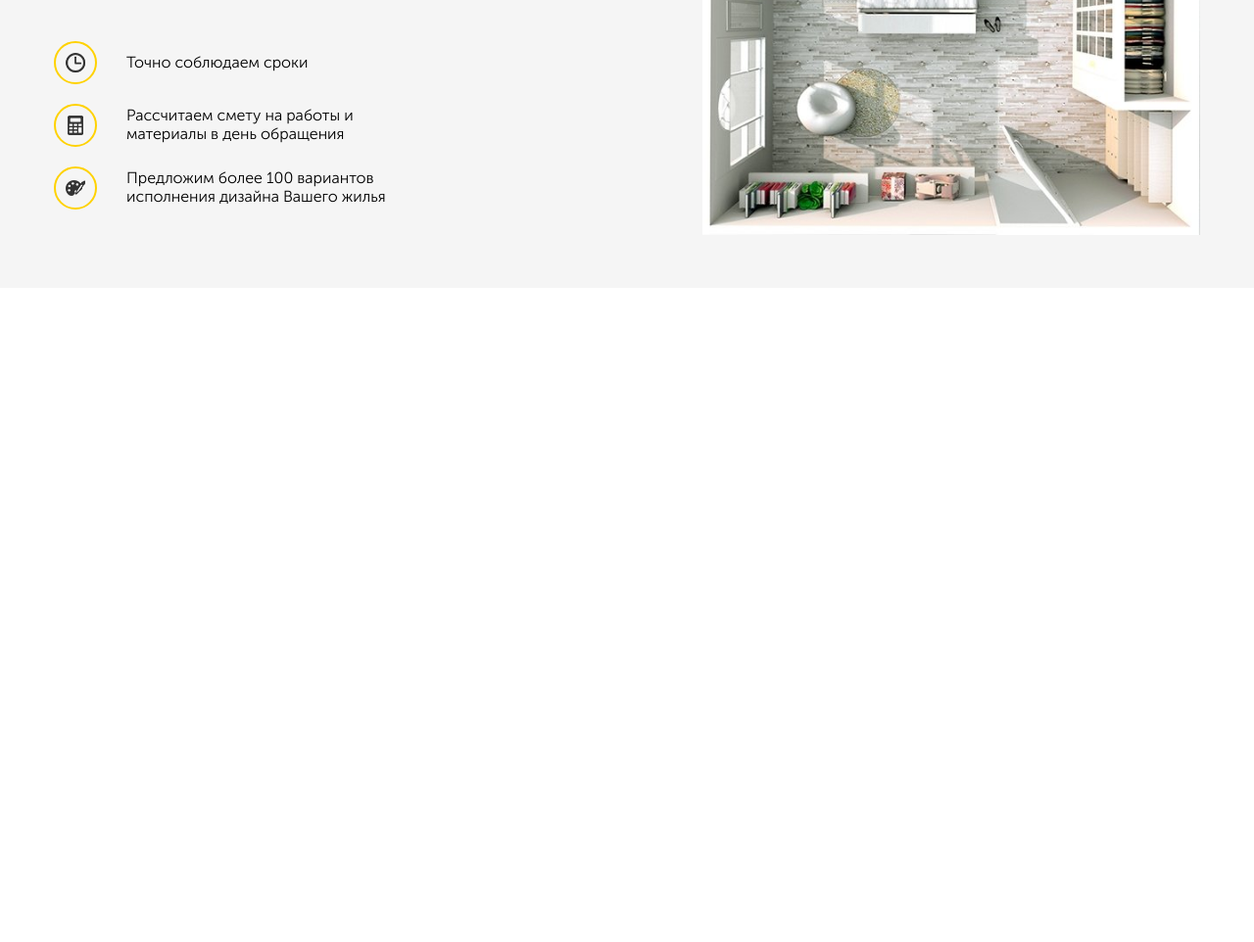
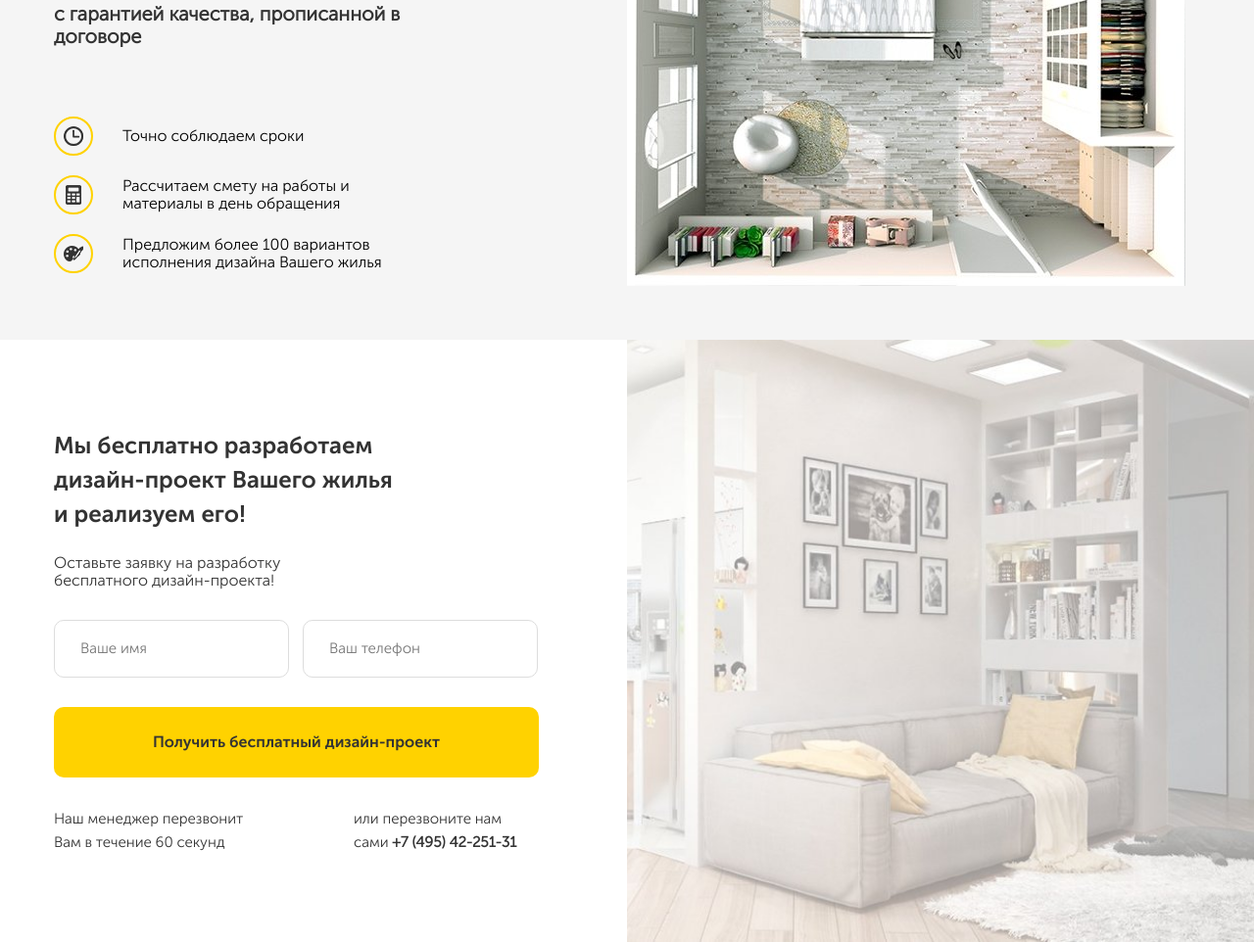
Before and after one commit to DuIIDa/Repair_of_flats, a plain HTML site: page src/index.html in a window 1280 px wide. Shown: the part 341-1303 px from the top of the page at 98% size. Before the commit the page ends 800 px from the top, so only its background shows below. Drawn offline with Linux system fonts and the light colour scheme.

Commit message:
add offer block

```diff
--- a/src/index.html
+++ b/src/index.html
@@ -81,6 +81,36 @@
             <!-- /.container -->
         </section>
         <!-- /.hero -->
+        <section class="offer section">
+            <div class="container">
+                <div class="offer-block">
+                    <h2 class="section-title offer__title">Мы бесплатно разработаем дизайн-проект Вашего жилья и реализуем его!</h2>
+                    <!-- /.section title -->
+                    <spam class="section-subtitle offer__subtitle">Оставьте заявку на разработку бесплатного дизайн-проекта!</spam>
+                    <!-- /.section subtitle -->
+
+                    <form action="#" class="form offer__form">
+                        <input type="text" class="input offer__input" placeholder="Ваше имя">
+                        <input type="tel" class="input offer__input" placeholder="Ваш телефон">
+                        <button class="button offer__button">
+                            Получить бесплатный дизайн-проект
+                        </button>
+                    </form>
+                    <div class="offer__info">
+                        <span class="offer__text">
+                            Наш менеджер перезвонит Вам
+                            в течение 60 секунд
+                        </span>
+                        <span class="offer__phone">
+                            или перезвоните нам сами
+                            <strong>+7 (495) 42-251-31</strong>
+                        </span>
+                    </div>
+                </div>
+            </div>
+            <!-- /.container -->
+        </section>
+        <!-- /.offer -->
     </main>
 </body>
 </html>
--- a/src/sass/_colors.sass
+++ b/src/sass/_colors.sass
@@ -1,2 +1,4 @@
 $main-color: #ffd200
 $text-color: #333333
+$secondary:  #f5f5f5
+$orderInput: #dddddd
--- a/src/sass/_interface.sass
+++ b/src/sass/_interface.sass
@@ -1,3 +1,6 @@
+*
+    box-sizing: border-box
+
 body
     +reg
 img
@@ -5,6 +8,28 @@
 .container
     width: 1170px
     margin: 0 auto
+.button
+    border-radius: 10.0px
+    background-color: $main-color
+    border: none
+    &:hover
+        background-color: lighten($main-color, 10%)
+        cursor: pointer
+.section
+    padding: 90px 0
+    &-title
+        font-size: 24px
+        line-height: 35px
+        +bold
+        color: $text-color
+    &-subtitle
+        font-size: 16px
+        color: $text-color
+.input
+    border: 1.0px solid $orderInput
+    border-radius: 10.0px
+    font-size: 15px
+    padding: 20px 26px
 @media ( max-width: 1200px )
     .container
         width: 760px
@@ -12,7 +37,3 @@
     .container
         max-width: 580px
         width: 95%
-.button
-    border-radius: 10.0px
-    background-color: $main-color
-    border: none
--- a/src/sass/blocks/_hero.sass
+++ b/src/sass/blocks/_hero.sass
@@ -1,6 +1,6 @@
 .hero
     padding: 50px 0
-    background-color: #f5f5f5
+    background-color: $secondary
     &-block
         display: flex
         align-items: center
@@ -25,7 +25,8 @@
         &__item
             display: flex
             align-items: center
-            margin-bottom: 20px
+            &:not(:last-child)
+                margin-bottom: 20px
         &__image
             width: 40px
             height: 40px
--- a/src/sass/blocks/_navbar.sass
+++ b/src/sass/blocks/_navbar.sass
@@ -14,6 +14,8 @@
     &__button
         padding: 15px 26px
         margin-left: 30px
+        font-size: 13px
+        +bold
     &____address
         font-size: 13px
         font-weight: 300
--- /dev/null
+++ b/src/sass/blocks/_offer.sass
@@ -0,0 +1,76 @@
+.offer
+    background: url('../img/offer/offer_bg.jpg') no-repeat
+    background-position: center right
+    background-size: contain
+    position: relative
+    &::before
+        content: ''
+        width: 50%
+        height: 100%
+        position: absolute
+        top: 0
+        left: 0
+        background-color: #ffffff
+    &-block
+        width: 50%
+        padding-right: 90px
+        position: relative
+    &__title
+        margin: 0
+        max-width: 360px
+        margin-bottom: 24px
+    &__subtitle
+        display: inline-block
+        max-width: 240px
+        margin-bottom: 30px
+    &__input
+        display: inline-block
+        width: 240px
+        margin-bottom: 30px
+        &:first-child
+            margin-right: 10px
+    &__button
+        width: 100%
+        padding: 27px 0px
+        font-size: 16px
+        +bold
+        color: $text-color
+        margin-bottom: 30px
+    &__info
+        display: flex
+        justify-content: space-between
+    &__text
+        max-width: 224px
+        font-size: 15px
+        line-height: 24px
+        color: $text-color
+    &__phone
+        max-width: 189px
+        font-size: 15px
+        line-height: 24px
+        color: $text-color
+
+@media ( max-width: 1200px )
+    .offer
+        background-size: cover
+        &__input
+            width: 100%
+            margin-bottom: 10px
+        &__button
+            font-size: 13px
+        &__info
+            flex-direction: column
+        &__text
+            margin-bottom: 10px
+@media ( max-width: 768px )
+    .offer
+        background: #ffffff
+        &-block
+            width: 100%
+            padding-right: 0
+        &__info
+            flex-direction: row
+@media ( max-width: 480px )
+    .offer
+         &__info
+            flex-direction: column
--- a/src/sass/style.sass
+++ b/src/sass/style.sass
@@ -7,3 +7,5 @@
 @import 'blocks/navbar'
 /*Hero*/
 @import 'blocks/hero'
+/*offer*/
+@import 'blocks/offer'
```
Also changed, not shown: src/css/style.css, src/img/offer/offer_bg.jpg (added), 1 other file.
